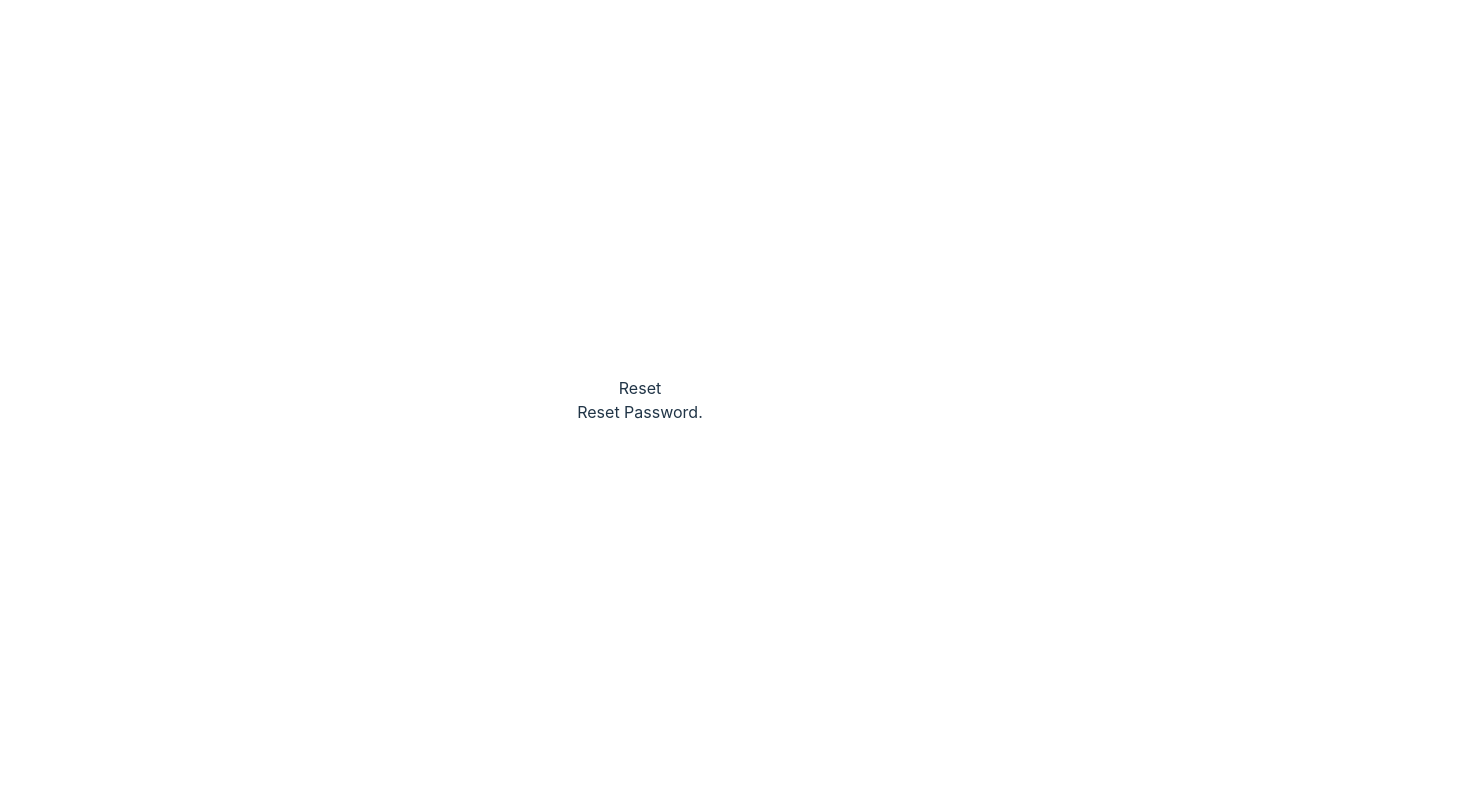
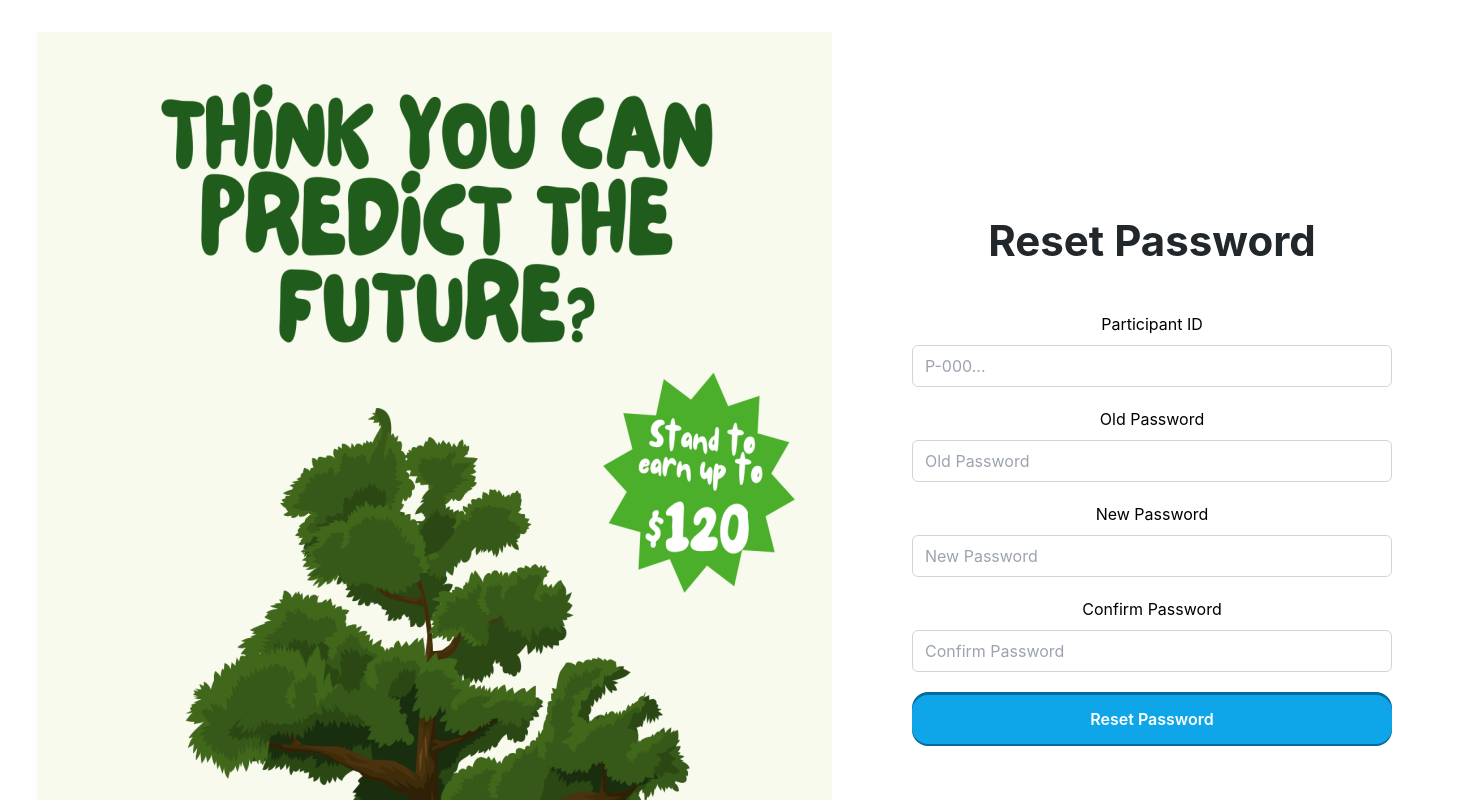
Before and after one commit to mongj/nusc-prediction-market, a React (Vite) app in the folder frontend/: page /reset in a window 1280 px wide. Shown: the top 800 px of the page, 1472 px wide, since content can reach past the window. Built offline with nearby package versions, Linux system fonts and the light colour scheme.

Commit message:
Setup Login Page and Reset Password Page
Mocked up based on figma design

```diff
--- a/frontend/src/App.tsx
+++ b/frontend/src/App.tsx
@@ -1,4 +1,4 @@
-import { BrowserRouter as Router, Route, Routes } from 'react-router-dom';
+import { Route, Routes } from 'react-router-dom';
 import Dashboard from './pages/Dashboard/Dashboard';
 import Login from './pages/Login/Login';
 import ContactUs from './pages/ContactUs/ContactUs';
@@ -7,6 +7,7 @@ import Predict from './pages/Predict/Predict';
 import Reset from "./pages/Reset/Reset.tsx";
 
 function App() {
+
   return (
       <Routes>
         <Route path="/" element={<Dashboard />} />
--- a/frontend/src/pages/Dashboard/Dashboard.tsx
+++ b/frontend/src/pages/Dashboard/Dashboard.tsx
@@ -28,6 +28,14 @@ function Dashboard() {
             <p className="read-the-docs">
                 Click on the Vite and React logos to learn more
             </p>
+            <div className="navigation-buttons">
+                <button onClick={() => window.location.href = '/'}>Dashboard Page</button>
+                <button onClick={() => window.location.href = '/login'}>Login Page</button>
+                <button onClick={() => window.location.href = '/contactus'}>Contact Us Page</button>
+                <button onClick={() => window.location.href = '/history'}>History Page</button>
+                <button onClick={() => window.location.href = '/predict'}>Predict Page</button>
+                <button onClick={() => window.location.href = '/reset'}>Reset Page</button>
+            </div>
         </>
     );
 }
--- a/frontend/src/pages/Login/Login.css
+++ b/frontend/src/pages/Login/Login.css
@@ -30,6 +30,16 @@
   gap: 8px;
 }
 
+
+.form-group {
+  display: flex;
+  flex-direction: column;
+  gap: 9px;
+  width: 480px; /* Set the width to match the login button */
+  margin-bottom: 20px;
+}
+
+/* Default styles */
 .login-header h2 {
   color: #21272A;
   font-size: 42px;
@@ -38,19 +48,20 @@
   line-height: 46.2px;
 }
 
-.form-group {
-  display: flex;
-  flex-direction: column;
-  gap: 9px;
-  width: 480px; /* Set the width to match the login button */
-}
-
 .form-group label {
   color: black;
   font-size: 16px;
   font-family: Inter, sans-serif;
   font-weight: 400;
   line-height: 24px;
+}
+
+/* Dark mode styles */
+@media (prefers-color-scheme: dark) {
+  .login-header h2,
+  .form-group label {
+    color: white;
+  }
 }
 
 .form-group input {
--- a/frontend/src/pages/Login/Login.tsx
+++ b/frontend/src/pages/Login/Login.tsx
@@ -13,7 +13,7 @@ function Login() {
 
   return (
       <div className="login-container">
-        <img className="login-image" src="/images/login.png" alt="Placeholder" />
+        <img className="login-image" src="/images/poster.png" alt="Placeholder"/>
         <div className="login-form">
           <div className="login-header">
             <h2>Log In</h2>
--- /dev/null
+++ b/frontend/src/pages/Reset/Reset.css
@@ -0,0 +1,132 @@
+:root {
+    --background-color: #f5f5f5;
+    --text-color: #333;
+    --input-background-color: #fff;
+    --input-border-color: #ccc;
+    --button-background-color: #007bff;
+    --button-hover-background-color: #0056b3;
+}
+
+@media (prefers-color-scheme: dark) {
+    :root {
+        --background-color: #333;
+        --text-color: #f5f5f5;
+        --input-background-color: #444;
+        --input-border-color: #555;
+        --button-background-color: #0056b3;
+        --button-hover-background-color: #004085;
+    }
+}
+
+.reset-container {
+    width: 100%;
+    height: 100%;
+    display: flex;
+    justify-content: flex-start;
+    align-items: center;
+}
+
+.reset-image {
+    width: 800px;
+    height: 900px;
+}
+
+.reset-form {
+    flex: 1;
+    padding: 80px;
+    display: flex;
+    flex-direction: column;
+    justify-content: flex-start;
+    align-items: flex-start;
+    gap: 48px;
+}
+
+.reset-header {
+    align-self: stretch;
+    display: flex;
+    flex-direction: column;
+    justify-content: flex-start;
+    align-items: center;
+    gap: 8px;
+}
+
+.form-group {
+    display: flex;
+    flex-direction: column;
+    gap: 9px;
+    width: 480px; /* Set the width to match the reset button */
+    margin-bottom: 20px;
+}
+
+/* Default styles */
+.reset-header h2 {
+    color: #21272A;
+    font-size: 42px;
+    font-family: Inter, sans-serif;
+    font-weight: 700;
+    line-height: 46.2px;
+}
+
+.form-group label {
+    color: black;
+    font-size: 16px;
+    font-family: Inter, sans-serif;
+    font-weight: 400;
+    line-height: 24px;
+}
+
+/* Dark mode styles */
+@media (prefers-color-scheme: dark) {
+    .reset-header h2,
+    .form-group label {
+        color: white;
+    }
+}
+
+.form-group input {
+    padding: 8px 12px;
+    border: 1px solid #D4D4D4;
+    border-radius: 6px;
+    font-size: 16px;
+    font-family: Inter, sans-serif;
+    color: #A3A3A3;
+    width: 100%; /* Ensure the input fields take the full width of the form group */
+}
+
+.reset-button {
+    width: 480px; /* Decrease the width of the reset button */
+    height: 54px;
+    position: relative;
+    border: none;
+    background: none;
+    cursor: pointer;
+    display: flex; /* Use flexbox for centering */
+    justify-content: center; /* Center horizontally */
+    align-items: center; /* Center vertically */
+}
+
+.reset-button-background {
+    width: 100%;
+    height: 54px;
+    position: absolute;
+    background: #0369A1;
+    border-radius: 16px;
+}
+
+.reset-button-foreground {
+    width: 100%;
+    height: 49.09px;
+    position: absolute;
+    background: #0EA5E9;
+    border-radius: 16px;
+}
+
+.reset-button-text {
+    color: white;
+    font-size: 16px;
+    font-family: Inter, sans-serif;
+    font-weight: 600;
+    line-height: 24px;
+    word-wrap: break-word;
+    z-index: 1; /* Ensure the text is above the background layers */
+}
--- a/frontend/src/pages/Reset/Reset.tsx
+++ b/frontend/src/pages/Reset/Reset.tsx
@@ -1,9 +1,79 @@
+import { useState } from 'react';
+import './Reset.css';
 
 function Reset() {
+    const [username, setUsername] = useState('');
+    const [oldPassword, setOldPassword] = useState('');
+    const [newPassword, setNewPassword] = useState('');
+    const [confirmPassword, setConfirmPassword] = useState('');
+
+    const handleSubmit = (event: React.FormEvent) => {
+        event.preventDefault();
+        console.log('Participant ID:', username);
+        console.log('Old Password:', oldPassword);
+        console.log('New Password:', newPassword);
+        console.log('Confirm Password:', confirmPassword);
+    };
+
     return (
         <div className="reset-container">
-            <h2>Reset</h2>
-            <p>Reset Password.</p>
+            <img className="reset-image" src="/images/poster.png" alt="Placeholder"/>
+            <div className="reset-form">
+                <div className="reset-header">
+                    <h2>Reset Password</h2>
+                </div>
+                <form onSubmit={handleSubmit}>
+                    <div className="form-group">
+                        <label htmlFor="username">Participant ID</label>
+                        <input
+                            type="text"
+                            id="username"
+                            value={username}
+                            onChange={(e) => setUsername(e.target.value)}
+                            placeholder="P-000..."
+                            required
+                        />
+                    </div>
+                    <div className="form-group">
+                        <label htmlFor="oldPassword">Old Password</label>
+                        <input
+                            type="password"
+                            id="oldPassword"
+                            value={oldPassword}
+                            onChange={(e) => setOldPassword(e.target.value)}
+                            placeholder="Old Password"
+                            required
+                        />
+                    </div>
+                    <div className="form-group">
+                        <label htmlFor="newPassword">New Password</label>
+                        <input
+                            type="password"
+                            id="newPassword"
+                            value={newPassword}
+                            onChange={(e) => setNewPassword(e.target.value)}
+                            placeholder="New Password"
+                            required
+                        />
+                    </div>
+                    <div className="form-group">
+                        <label htmlFor="confirmPassword">Confirm Password</label>
+                        <input
+                            type="password"
+                            id="confirmPassword"
+                            value={confirmPassword}
+                            onChange={(e) => setConfirmPassword(e.target.value)}
+                            placeholder="Confirm Password"
+                            required
+                        />
+                    </div>
+                    <button type="submit" className="reset-button">
+                        <div className="reset-button-background"></div>
+                        <div className="reset-button-foreground"></div>
+                        <div className="reset-button-text">Reset Password</div>
+                    </button>
+                </form>
+            </div>
         </div>
     );
 }
```
Also changed, not shown: frontend/public/images/poster.png (renamed from frontend/public/images/login.png). Lines whose indentation alone changed are shown as unchanged.
